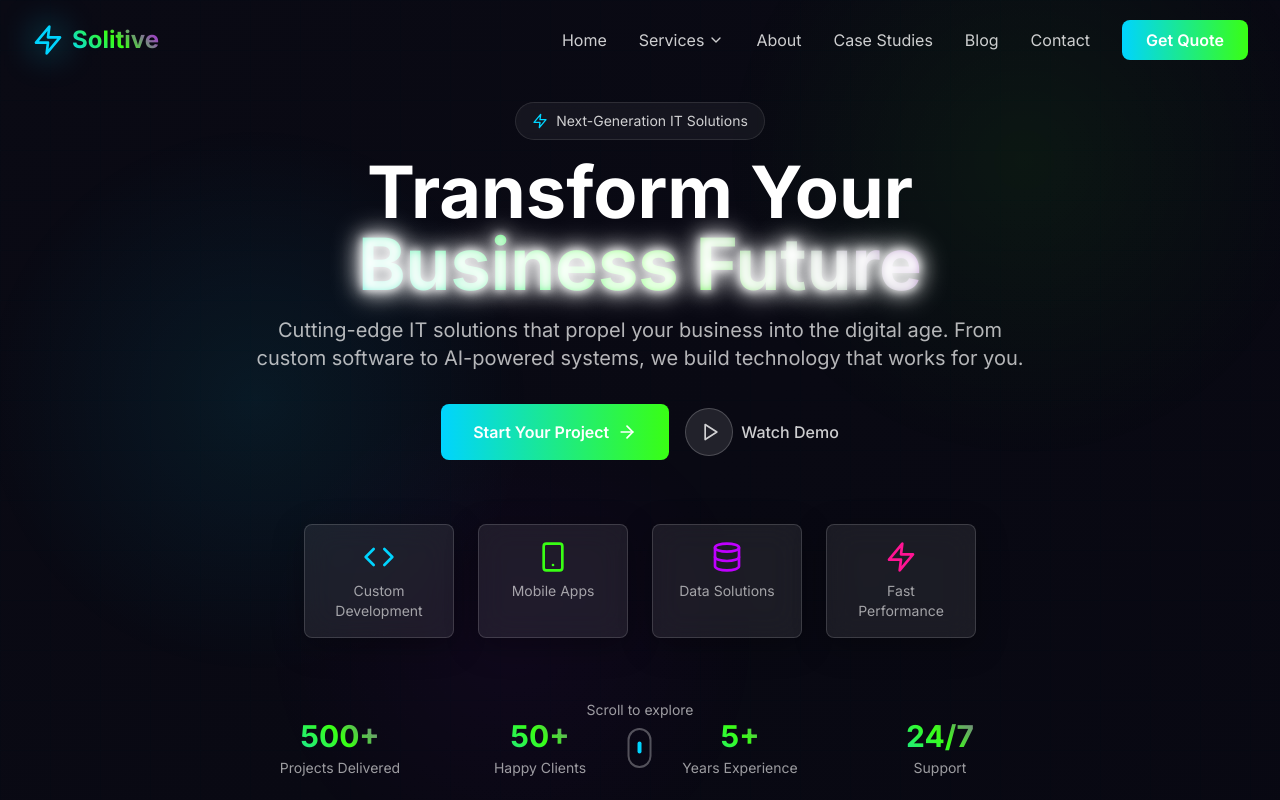
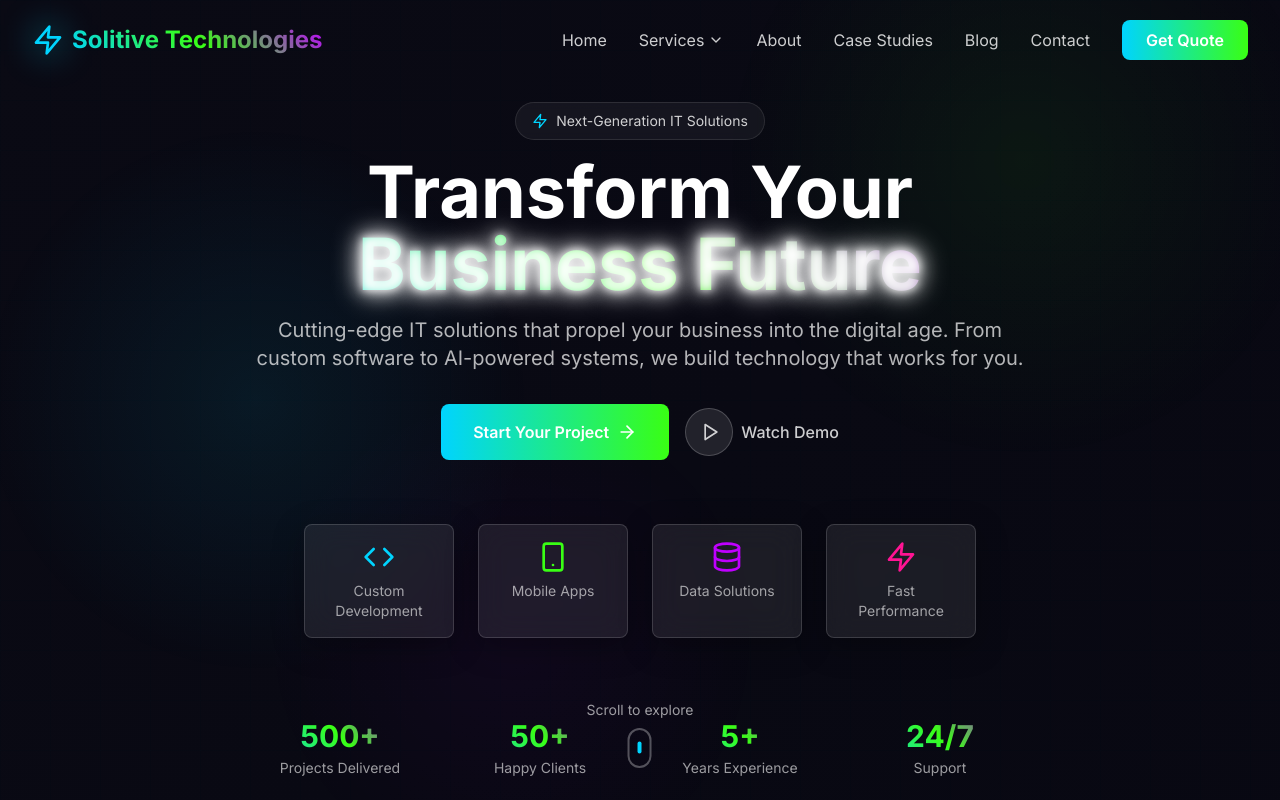
Before and after one commit to atiq1995/solitive-website, a Next.js app: page / in a window 1280 px wide. Shown: the top 800 px of the page. Built offline with nearby package versions, Linux system fonts and the light colour scheme.

Commit message:
Update main logo from 'Solitive' to 'Solitive Technologies' in Navigation and Footer

```diff
--- a/src/components/Footer.tsx
+++ b/src/components/Footer.tsx
@@ -49,7 +49,7 @@ const Footer = () => {
                   <Zap className="h-8 w-8 text-neon-blue" />
                   <div className="absolute inset-0 h-8 w-8 bg-neon-blue/20 blur-lg" />
                 </div>
-                <span className="text-2xl font-bold text-gradient">Solitive</span>
+                <span className="text-2xl font-bold text-gradient">Solitive Technologies</span>
               </Link>
 
               <p className="text-white/70 mb-6 max-w-md">
--- a/src/components/Navigation.tsx
+++ b/src/components/Navigation.tsx
@@ -55,7 +55,7 @@ const Navigation = () => {
               <div className="absolute inset-0 h-8 w-8 bg-neon-blue/20 blur-lg group-hover:bg-neon-green/20 transition-colors duration-300" />
             </div>
             <span className="text-xl lg:text-2xl font-bold text-gradient">
-              Solitive
+              Solitive Technologies
             </span>
           </Link>
 
```
